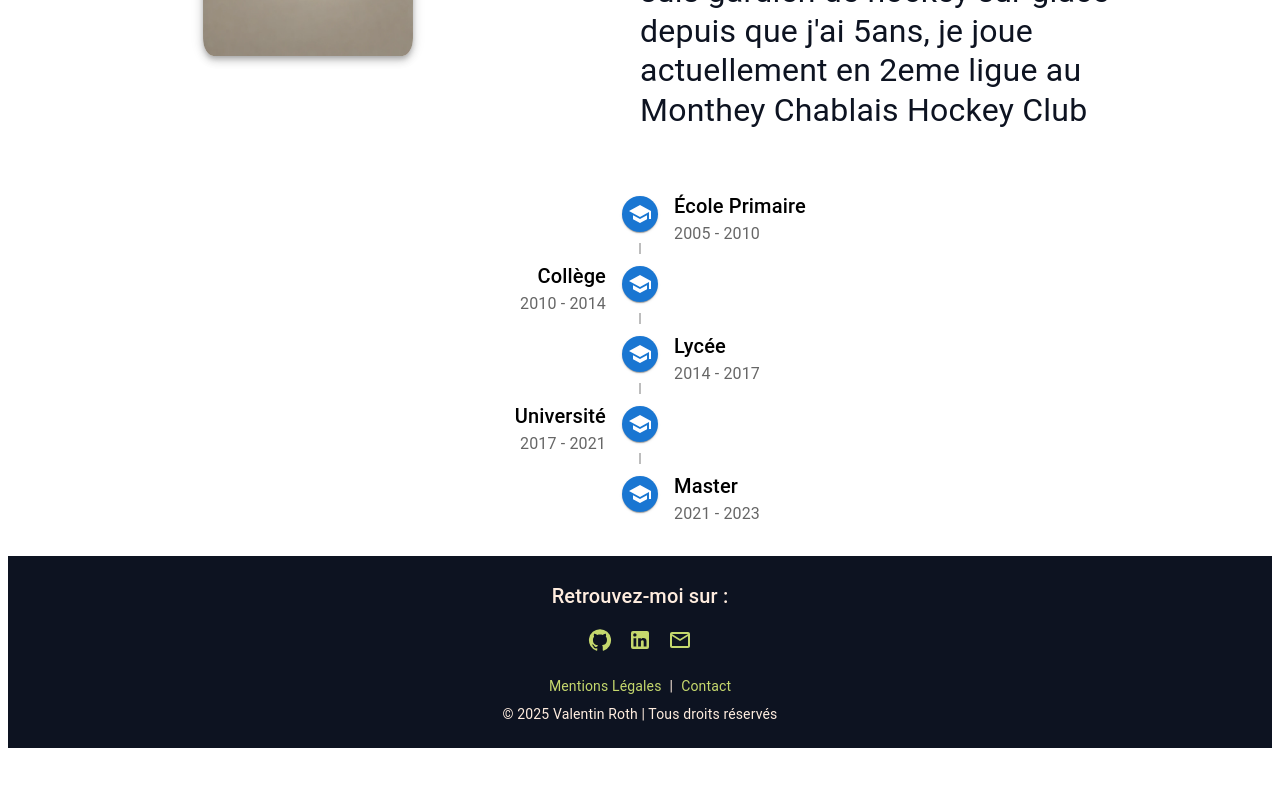
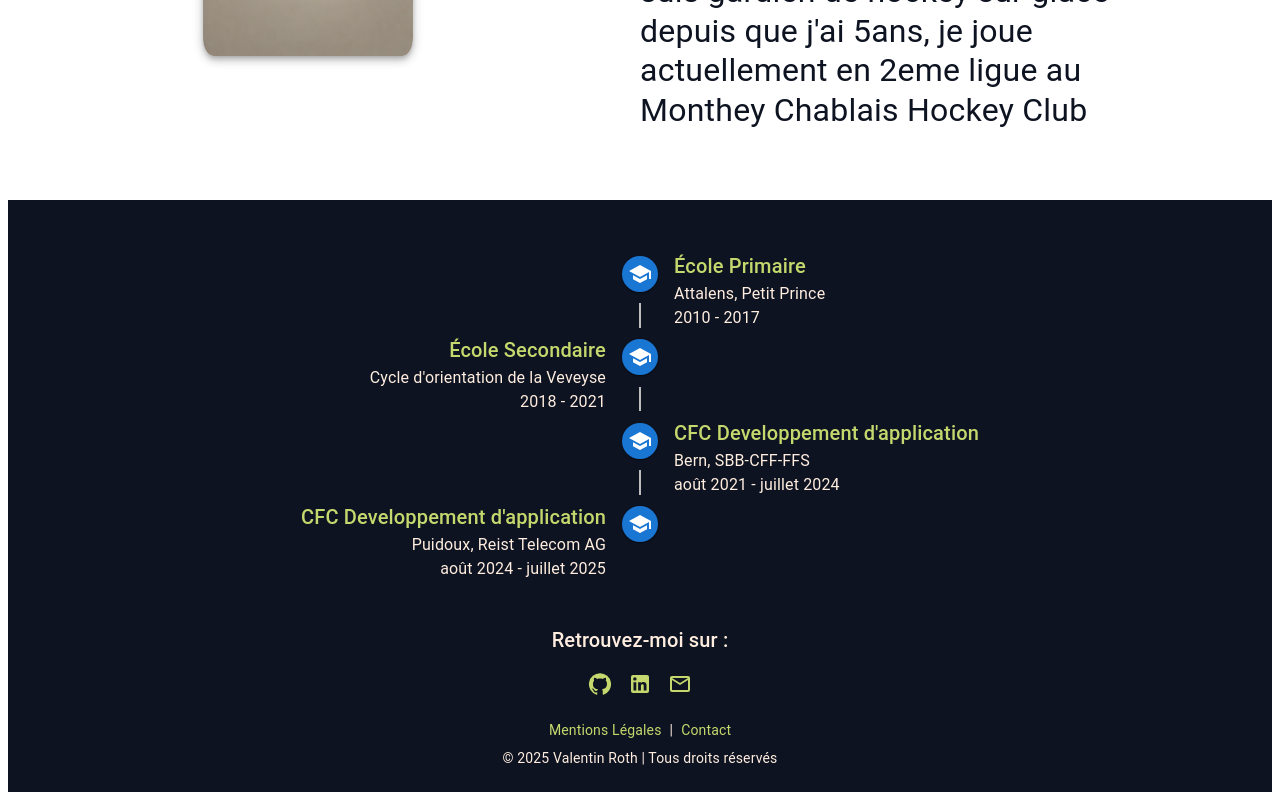
Before and after one commit to ElMonkito/portfolio, a React (Create React App) app: page / in a window 1280 px wide. Shown: the part 1056-1856 px from the top of the page. Before the commit the page ends 1812 px from the top, so only its background shows below. Built offline with nearby package versions, Linux system fonts and the light colour scheme.

Commit message:
modification du parcourcs

```diff
--- a/src/App.js
+++ b/src/App.js
@@ -2,7 +2,7 @@ import React from "react";
 import Navbar from "./components/navbar";
 import LandingPage from "./components/landingPage";
 import About from "./components/about"
-import Parcours from "./components/test"
+import Parcours from "./components/parcours"
 import Footer from "./components/footer"
 import Box from "@mui/material/Box";
 
--- a/src/components/navbar.jsx
+++ b/src/components/navbar.jsx
@@ -26,7 +26,6 @@ export default function Navbar() {
         { label: "À propos", path: "apropos" },
         { label: "Parcours", path: "parcours" },
         { label: "Projets", path: "projets" },
-        { label: "Contact", path: "contact" },
     ];
 
     return (
--- /dev/null
+++ b/src/components/parcours.jsx
@@ -0,0 +1,43 @@
+import React from "react";
+import {Timeline, TimelineItem, TimelineSeparator, TimelineConnector, TimelineContent, TimelineDot} from "@mui/lab";
+import {School} from "@mui/icons-material";
+import Typography from "@mui/material/Typography";
+import Box from "@mui/material/Box";
+
+const educationStages = [
+    {title: "École Primaire", name: "Attalens, Petit Prince", year: "2010 - 2017"},
+    {title: "École Secondaire", name: "Cycle d'orientation de la Veveyse", year: "2018 - 2021"},
+    {title: "CFC Developpement d'application", name: "Bern, SBB-CFF-FFS", year: "août 2021 - juillet 2024"},
+    {title: "CFC Developpement d'application", name: "Puidoux, Reist Telecom AG", year: "août 2024 - juillet 2025"},
+];
+
+export default function EducationTimeline() {
+    return (
+        <Box sx={{
+            backgroundColor: "#0D1321",
+            height: {xs: "85vh", md: "50vh"},
+            display: "flex",
+            marginTop: {xs: "10%", md: "3%"},
+            flexDirection: {xs: "column", md: "row"},
+            overflow: "hidden",
+        }}>
+            <Timeline position="alternate" sx={{marginTop: {xs: "15%", md: "3%"} }}>
+                {educationStages.map((stage, index) => (
+                    <TimelineItem key={index}>
+                        <TimelineSeparator>
+                            <TimelineDot color="primary">
+                                <School/>
+                            </TimelineDot>
+                            {index < educationStages.length - 1 && <TimelineConnector/>}
+                        </TimelineSeparator>
+                        <TimelineContent sx={{color: "white"}}>
+                            <Typography variant="h6" sx={{color: "#C5D86D"}}>{stage.title}</Typography>
+                            <Typography color="textSecondary" sx={{color: "#FFEDDF"}}>{stage.name}</Typography>
+                            <Typography color="textSecondary" sx={{color: "#FFEDDF"}}>{stage.year}</Typography>
+                        </TimelineContent>
+                    </TimelineItem>
+                ))}
+            </Timeline>
+        </Box>
+    );
+}
--- a/src/components/test.jsx
+++ /dev/null
@@ -1,33 +0,0 @@
-import React from "react";
-import { Timeline, TimelineItem, TimelineSeparator, TimelineConnector, TimelineContent, TimelineDot } from "@mui/lab";
-import { School } from "@mui/icons-material";
-import Typography from "@mui/material/Typography";
-
-const educationStages = [
-    { label: "École Primaire", year: "2005 - 2010" },
-    { label: "Collège", year: "2010 - 2014" },
-    { label: "Lycée", year: "2014 - 2017" },
-    { label: "Université", year: "2017 - 2021" },
-    { label: "Master", year: "2021 - 2023" },
-];
-
-export default function EducationTimeline() {
-    return (
-        <Timeline position="alternate">
-            {educationStages.map((stage, index) => (
-                <TimelineItem key={index}>
-                    <TimelineSeparator>
-                        <TimelineDot color="primary">
-                            <School />
-                        </TimelineDot>
-                        {index < educationStages.length - 1 && <TimelineConnector />}
-                    </TimelineSeparator>
-                    <TimelineContent>
-                        <Typography variant="h6">{stage.label}</Typography>
-                        <Typography color="textSecondary">{stage.year}</Typography>
-                    </TimelineContent>
-                </TimelineItem>
-            ))}
-        </Timeline>
-    );
-}
```
